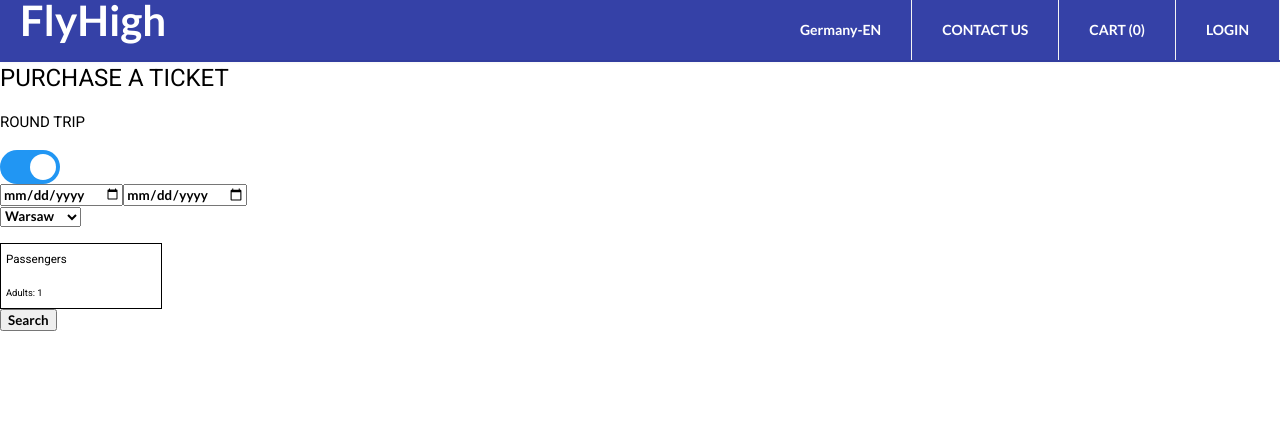
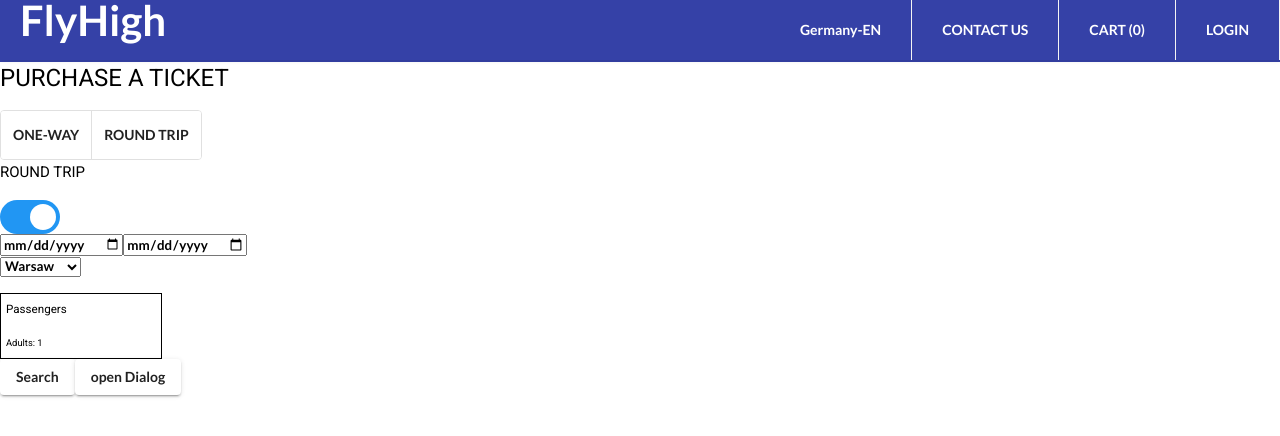
Before and after one commit to VictoriaBlat/AirlabApp, an Angular app: page /flight in a window 1280 px wide. Shown: the top 436 px of the page. Built offline with nearby package versions, Linux system fonts and the light colour scheme; what ng-click-outside would draw is missing.

Commit message:
added dialog

```diff
--- a/src/app/app-routing.module.ts
+++ b/src/app/app-routing.module.ts
@@ -11,8 +11,6 @@ import { PassengersDetailsComponent } from './passengers-details/passengers-deta
 
 const routes: Routes = [
   { path: '', redirectTo: '/flight', pathMatch: 'full' },
-
-  // { path: '', component: AppComponent },
   { path: 'flight', component: FlightComponent },
   { path: 'log', component: LoginComponent },
   { path: 'passengers-details', component: PassengersDetailsComponent },
--- a/src/app/app.module.ts
+++ b/src/app/app.module.ts
@@ -1,6 +1,6 @@
 import { BrowserModule } from '@angular/platform-browser';
 import { NgModule } from '@angular/core';
-import { FormsModule } from '@angular/forms';
+import { FormsModule, ReactiveFormsModule } from '@angular/forms';
 import { ClickOutsideModule } from 'ng-click-outside';
 
 import { AppRoutingModule } from './app-routing.module';
@@ -11,7 +11,15 @@ import { LoginComponent } from './login/login.component';
 import { SummaryComponent } from './summary/summary.component';
 import { PassengersDetailsComponent } from './passengers-details/passengers-details.component';
 import { BrowserAnimationsModule } from '@angular/platform-browser/animations';
+import { MatButtonModule } from '@angular/material/button';
+import { MatDatepickerModule } from '@angular/material/datepicker';
+import { MatNativeDateModule } from '@angular/material/core';
+import { MAT_FORM_FIELD_DEFAULT_OPTIONS } from '@angular/material/form-field';
 import { MatButtonToggleModule } from '@angular/material/button-toggle';
+import { MatInputModule } from '@angular/material/input';
+import { MatFormFieldModule } from '@angular/material/form-field';
+import { MatDialogModule } from '@angular/material/dialog';
+import { DialogSearchComponent } from './dialog-search/dialog-search.component';
 @NgModule({
   declarations: [
     AppComponent,
@@ -20,15 +28,30 @@ import { MatButtonToggleModule } from '@angular/material/button-toggle';
     LoginComponent,
     SummaryComponent,
     PassengersDetailsComponent,
+    DialogSearchComponent,
   ],
+  entryComponents: [DialogSearchComponent],
   imports: [
     BrowserModule,
     AppRoutingModule,
     ClickOutsideModule,
     BrowserAnimationsModule,
+    FormsModule,
     MatButtonToggleModule,
+    MatButtonModule,
+    MatDatepickerModule,
+    MatNativeDateModule,
+    ReactiveFormsModule,
+    MatInputModule,
+    MatFormFieldModule,
+    MatDialogModule,
   ],
-  providers: [],
+  providers: [
+    {
+      provide: MAT_FORM_FIELD_DEFAULT_OPTIONS,
+      useValue: { appearance: 'fill' },
+    },
+  ],
   bootstrap: [AppComponent],
 })
 export class AppModule {}
--- /dev/null
+++ b/src/app/dialog-search/dialog-search.component.html
@@ -0,0 +1,5 @@
+<h2 mat-dialog-title>Complete flight options</h2>
+<mat-dialog-content> You must fill out all the data options</mat-dialog-content>
+<mat-dialog-actions>
+  <button mat-button mat-dialog-close>Ok</button>
+</mat-dialog-actions>
--- /dev/null
+++ b/src/app/dialog-search/dialog-search.component.ts
@@ -0,0 +1,15 @@
+import { Component, OnInit } from '@angular/core';
+
+@Component({
+  selector: 'app-dialog-search',
+  templateUrl: './dialog-search.component.html',
+  styleUrls: ['./dialog-search.component.css']
+})
+export class DialogSearchComponent implements OnInit {
+
+  constructor() { }
+
+  ngOnInit(): void {
+  }
+
+}
--- a/src/app/flight/flight.component.html
+++ b/src/app/flight/flight.component.html
@@ -1,4 +1,11 @@
 <h1>PURCHASE A TICKET</h1>
+<!-- DATE PICKER MATERIAL -->
+<!-- <mat-form-field>
+  <input matInput [matDatepicker]="myDatePicker" />
+  <mat-datepicker-toggle [for]="myDatePicker" matSuffix></mat-datepicker-toggle>
+  <mat-datepicker #myDatePicker></mat-datepicker>
+</mat-form-field> -->
+<!-- DATE PICKER MATERIAL -->
 
 <!-- Default appearance: -->
 <!-- <mat-button-toggle-group #trip name="fontStyle" aria-label="Font Style">
@@ -10,6 +17,16 @@
   > -->
 <!-- </mat-button-toggle-group> -->
 <!-- </p> -->
+<!-- MATERIAL TOGGLE START -->
+
+<mat-button-toggle-group #toggleGroup="matButtonToggleGroup">
+  <mat-button-toggle value="one-way">ONE-WAY</mat-button-toggle>
+  <mat-button-toggle value="ROUND-TRIP"
+    >ROUND TRIP</mat-button-toggle
+  > </mat-button-toggle-group
+>{{ toggleGroup.value }}
+
+<!-- MATERIAL TOGGLE END -->
 <h4 *ngIf="roundTrip; else oneWay">ROUND TRIP</h4>
 <ng-template #oneWay> ONE WAY</ng-template>
 <label class="switch">
@@ -142,8 +159,9 @@
   </div>
   <!-- <a routerLink="/log"> <button (click)="saving()">Logowanie</button> </a> -->
   <a [routerLink]="[this.arrivalCity == null ? '/flight' : '/details']"
-    ><button (click)="searchFlight()">Search</button></a
+    ><button mat-raised-button (click)="searchFlight()">Search</button></a
   >
+  <button mat-raised-button (click)="openDialog()">open Dialog</button>
 </div>
 
 <!-- <router-outlet> </router-outlet> -->
--- a/src/app/flight/flight.component.ts
+++ b/src/app/flight/flight.component.ts
@@ -1,6 +1,8 @@
 import { Component, OnInit, Output, EventEmitter } from '@angular/core';
 import { Router } from '@angular/router';
 import { connectionsInfo } from '../connectionsInfo';
+import { MatDialog } from '@angular/material/dialog';
+import { DialogSearchComponent } from '../dialog-search/dialog-search.component';
 @Component({
   selector: 'app-flight',
   templateUrl: './flight.component.html',
@@ -19,6 +21,8 @@ export class FlightComponent implements OnInit {
   roundTrip = true;
   trip;
   missingData1;
+  matButtonToggleGroup;
+  toggleGroup;
 
   bookingData = [];
   passengers = { adults: 1, childs: 0, infants: 0 };
@@ -26,7 +30,10 @@ export class FlightComponent implements OnInit {
   public today = `${new Date().getFullYear()}-0${
     new Date().getMonth() + 1
   }-${new Date().getDate()}`;
-  constructor(private router: Router) {}
+  constructor(private router: Router, public dialog: MatDialog) {}
+  openDialog() {
+    this.dialog.open(DialogSearchComponent);
+  }
   ngOnInit() {
     let cities = this.opts.forEach((city) => {});
   }
@@ -93,8 +100,14 @@ export class FlightComponent implements OnInit {
   // <------------------_CHANGING PASSANGERS END---------------->
 
   searchFlight() {
+    console.log(
+      'togglevalue',
+
+      this.toggleGroup
+    );
     if (this.arrivalCity == null) {
       this.missingData1 = 'You must choose the arrival';
+      this.openDialog();
     } else {
       this.missingData1 = null;
     }
--- a/src/app/login/login.component.html
+++ b/src/app/login/login.component.html
@@ -1,18 +1,29 @@
 <h1>Login FlyHigh</h1>
 
-<div class="wrapper">
+<!-- MAT INPUT -->
+<mat-form-field appearance="outline">
+  <mat-label>E-MAIL</mat-label>
+  <input matInput #email />
+</mat-form-field>
+<mat-form-field appearance="outline">
+  <mat-label>PASSWORD</mat-label>
+  <input matInput #password />
+</mat-form-field>
+<!-- MAT INPUT -->
+
+<!-- <div class="wrapper">
   <label for="mail">E-Mail Address</label>
   <input id="mail" type="text" placeholder="e-mail" #email />
   <label for="passwort">Passwort</label>
 
   <input type="text" placeholder="Password" #password />
-  <h5>Do not remember your password?</h5>
-  <!-- TODO: add coditional routing routerLink="/passenger-details" -->
-  <button (click)="log(email, password)">
-    Zaloguj się
-  </button>
-  {{ comUser }}
-</div>
+  <h5>Do not remember your password?</h5> -->
+<!-- TODO: add coditional routing routerLink="/passenger-details" -->
+<button mat-raised-button (click)="log(email, password)">
+  Zaloguj się
+</button>
+{{ comUser }}
+<!-- </div> -->
 
 <h3>Register</h3>
 <h5>Easy and fast</h5>
```
Also changed, not shown: src/app/dialog-search/dialog-search.component.css (added).
